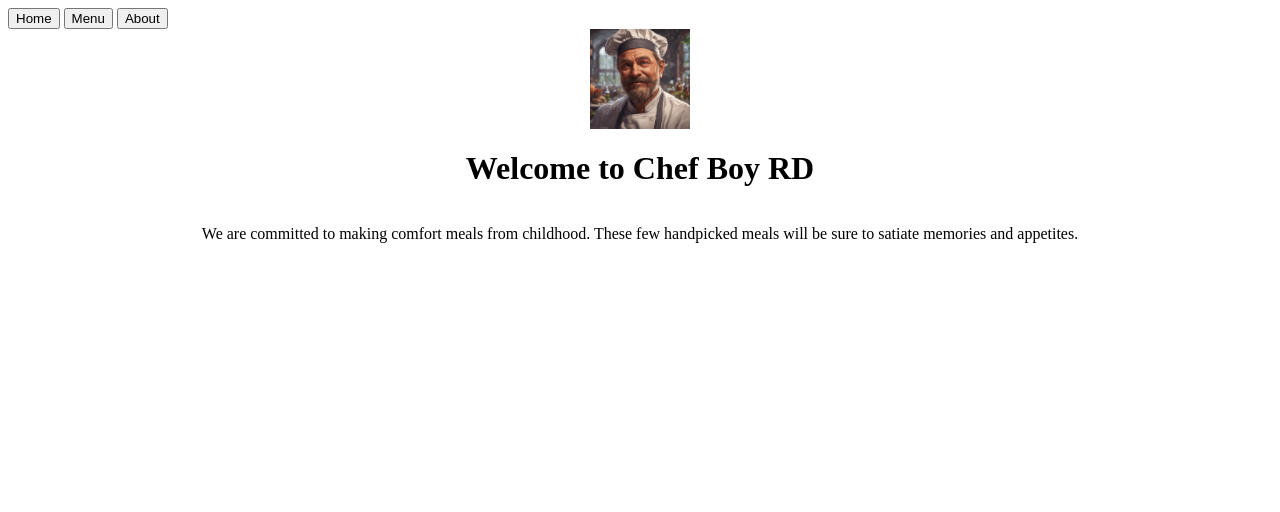
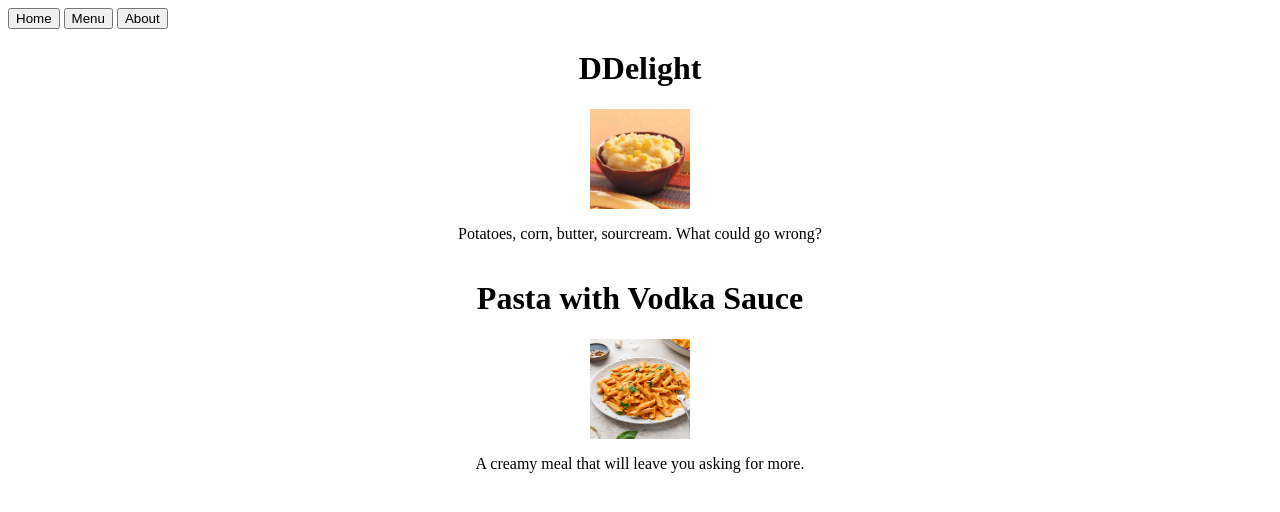
Before and after one commit to DylanDeFrank/restaurantPage, a website built with webpack: page src/template.html in a window 1280 px wide. Both pictures are taken after a click on the button "Menu". Built offline with nearby package versions, Linux system fonts and the light colour scheme.

Commit message:
Linked all pages together
Had to use .innerHTML to clear the div content before adding a different
tab onto the screen.

```diff
--- a/src/index.js
+++ b/src/index.js
@@ -1,4 +1,26 @@
 import { addHome } from "./pages/home.js";
 import "./styles.css";
+import { addAbout } from "./pages/about.js";
+import { addMenu } from "./pages/menu.js"
+let content = document.querySelector("#content")
 
-addHome()
+const buttons = document.querySelectorAll("button")
+
+buttons.forEach((button) => {
+    button.addEventListener("click", () => {
+        content.innerHTML = ""
+        if(button.id == "home") {
+
+            addHome()
+        }
+        else if(button.id == "about") {
+
+            addAbout()
+
+        }
+        else if (button.id == "menu") {
+            addMenu()
+        }
+
+    })
+})
--- a/src/pages/about.js
+++ b/src/pages/about.js
@@ -1,4 +1,4 @@
-import about from "./pics/about.jpg"
+import about from "../pics/about.jpg"
 const content = document.querySelector("#content")
 const image = document.createElement("img")
 image.className = 'about'
@@ -11,7 +11,7 @@ const text = document.createElement('p')
 text.textContent = "From putting food in his pockets, giving it to the dog, or throwing it on the roof; RD found a way to dispose of the food that Stella wanted him to eat. This fueled his passion to make food that would always be enjoyed by all, with the only pocket getting filled hopefully being your stomach."
 
 
-export function addContent() {
+export function addAbout() {
     content.appendChild(image)
     content.appendChild(header)
     content.appendChild(text)
--- a/src/pages/menu.js
+++ b/src/pages/menu.js
@@ -0,0 +1,27 @@
+import menu1 from "../pics/menu1.jpg"
+import menu2 from "../pics/menu2.jpg"
+const content = document.querySelector("#content")
+const image1 = document.createElement("img")
+const image2 = document.createElement("img")
+image1.src = menu1
+image2.src = menu2
+
+const header1 = document.createElement("h1")
+header1.textContent = "DDelight"
+const header2 = document.createElement("h1")
+header2.textContent = "Pasta with Vodka Sauce"
+
+const text1 = document.createElement('p')
+text1.textContent = "Potatoes, corn, butter, sourcream. What could go wrong?"
+const text2 = document.createElement('p')
+text2.textContent = "A creamy meal that will leave you asking for more."
+
+
+export function addMenu() {
+    content.appendChild(header1)
+    content.appendChild(image1)
+    content.appendChild(text1)
+    content.appendChild(header2)
+    content.appendChild(image2)
+    content.appendChild(text2)
+    }
--- a/src/styles.css
+++ b/src/styles.css
@@ -1,4 +1,4 @@
-.chefRD {
+img {
     height: 100px;
     width: 100px;
 }
```
